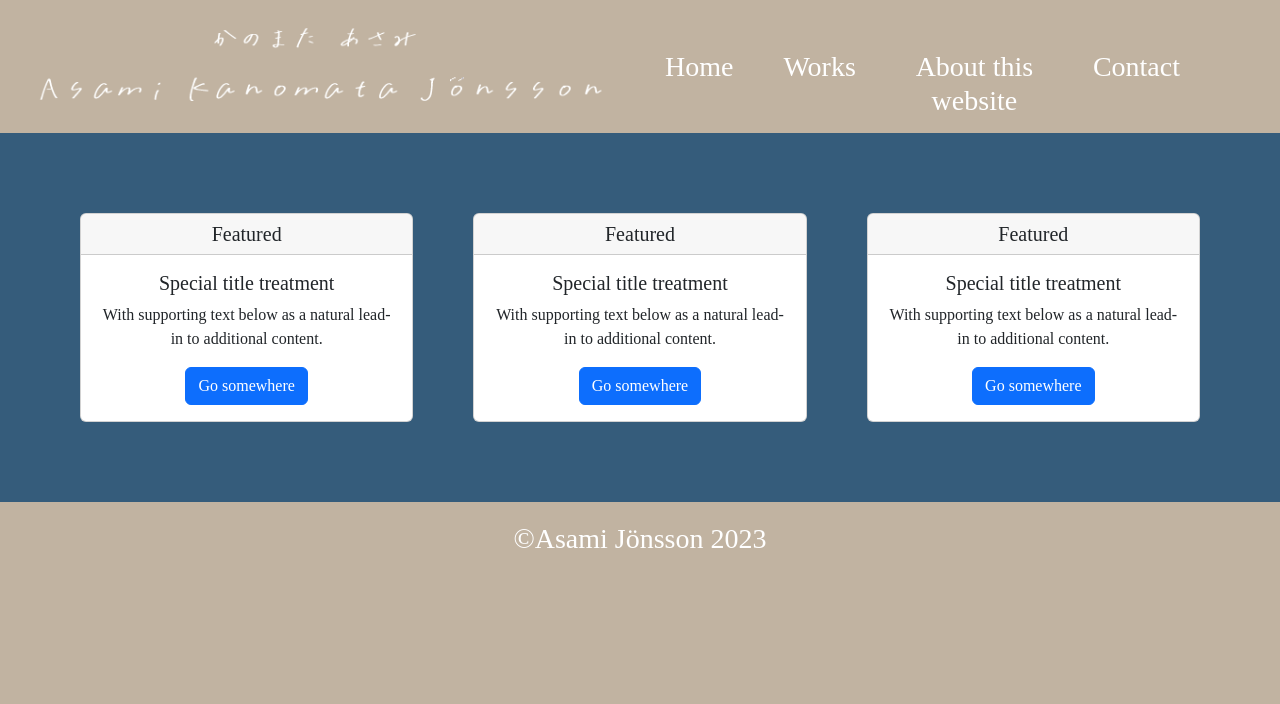
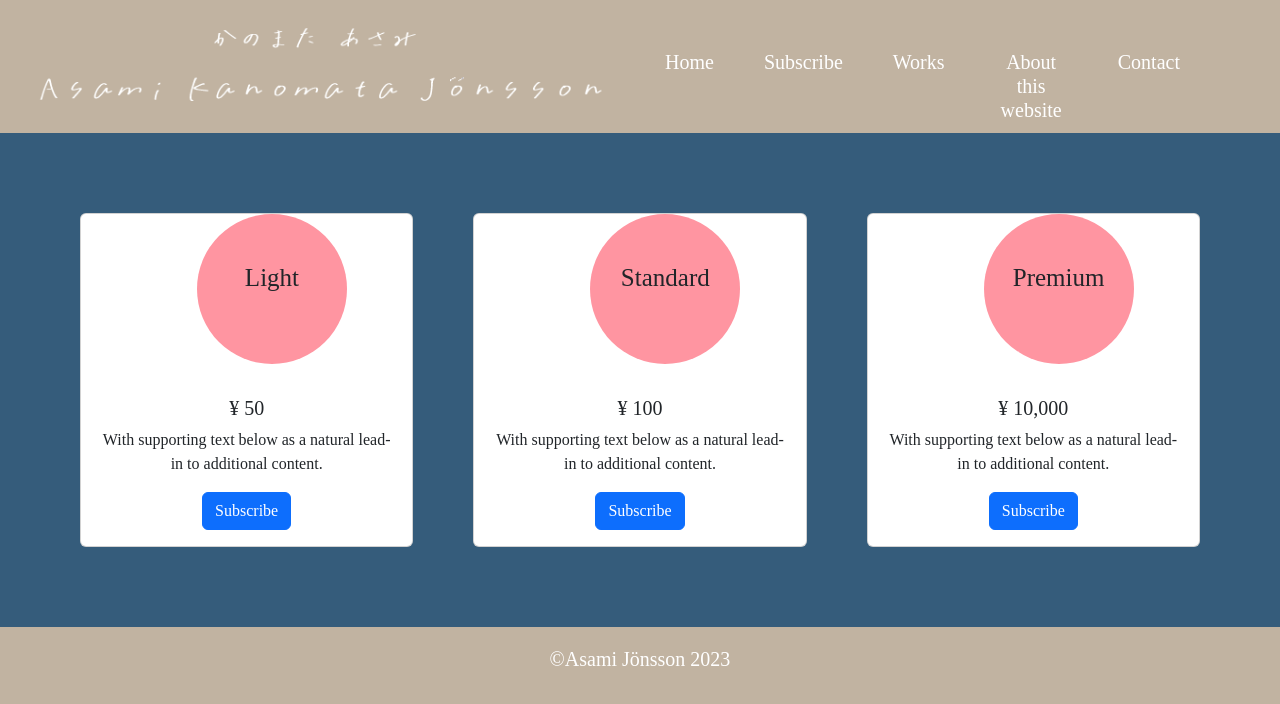
Before and after one commit to Asamijonsson/portfolio2023, a React (Create React App) app: page /subscribe in a window 1280 px wide. Shown: the top 704 px of the page. Built offline with nearby package versions, Linux system fonts and the light colour scheme.

Commit message:
Link subscribe

```diff
--- a/src/Color.module.css
+++ b/src/Color.module.css
@@ -1,5 +1,6 @@
 .primary{
     color: white;
+    font-size: 20px;
 
 }
 
--- a/src/NavLink.jsx
+++ b/src/NavLink.jsx
@@ -11,7 +11,9 @@ const NavLink = () => {
         <Link to={"/"} className={style.link} reloadDocument>
           <h3 className={colorstyle.primary}>Home</h3>
         </Link>
-
+        <Link to={"/subscribe"} className={style.link} reloadDocument>
+        <h3 className={colorstyle.primary}>Subscribe</h3>
+      </Link>
 
       <Link to={"/works"} className={style.link} reloadDocument>
         <h3 className={colorstyle.primary}>Works</h3>
--- a/src/Pages/Subscribe.jsx
+++ b/src/Pages/Subscribe.jsx
@@ -1,42 +1,65 @@
+import { motion } from "framer-motion"
 import Button from 'react-bootstrap/Button';
 import Card from 'react-bootstrap/Card';
 import style from "./Subscribe.module.css"
 
-const Subscribe=()=>{
+const Subscribe = () => {
 
-    return(
+  return (
+    <>
       <div className={style.subscribe}>
+
         <Card className={style.card}>
-      <Card.Header as="h5">Featured</Card.Header>
+
+          <motion.p
+            className={style.maintext}
+            whileHover={{ scale: 1.2 }}
+          >
+           <p className={style.text}> Light</p>
+          </motion.p>
           <Card.Body>
-        <Card.Title>Special title treatment</Card.Title>
+
+            <Card.Title>¥ 50</Card.Title>
             <Card.Text>
               With supporting text below as a natural lead-in to additional content.
             </Card.Text>
-        <Button variant="primary">Go somewhere</Button>
+            <Button variant="primary">Subscribe</Button>
           </Card.Body>
         </Card>
         <Card className={style.card}>
-      <Card.Header as="h5">Featured</Card.Header>
+        <motion.p
+            className={style.maintext}
+            whileHover={{ scale: 1.2 }}
+          >
+           <p className={style.text}>Standard</p>
+          </motion.p>
+
           <Card.Body>
-        <Card.Title>Special title treatment</Card.Title>
+            <Card.Title>¥ 100 </Card.Title>
             <Card.Text>
               With supporting text below as a natural lead-in to additional content.
             </Card.Text>
-        <Button variant="primary">Go somewhere</Button>
+            <Button variant="primary">Subscribe</Button>
           </Card.Body>
         </Card>
         <Card className={style.card}>
-      <Card.Header as="h5">Featured</Card.Header>
+        <motion.p
+            className={style.maintext}
+            whileHover={{ scale: 1.2 }}
+          >
+           <p className={style.text}>Premium</p>
+          </motion.p>
+
           <Card.Body>
-        <Card.Title>Special title treatment</Card.Title>
+            <Card.Title>¥ 10,000</Card.Title>
             <Card.Text>
               With supporting text below as a natural lead-in to additional content.
             </Card.Text>
-        <Button variant="primary">Go somewhere</Button>
+            <Button variant="primary">Subscribe</Button>
           </Card.Body>
         </Card>
       </div>
+    </>
   )
 }
 export default Subscribe
--- a/src/Pages/Subscribe.module.css
+++ b/src/Pages/Subscribe.module.css
@@ -2,10 +2,32 @@
     background-color: rgb(53, 92, 123);
     padding: 50px;
     display: flex;
+    text-align: center;
+
 }
+.art{
+    padding: 200px;
+}
+.maintext {
+    justify-content: flex;
+    height: 150px;
+    width: 150px;
+    font-size: 25px;
+  border: 3px black;
+  background-color:rgb(255, 149, 161);
+  border-radius: 50%;
+  justify-self: stretch;
+  max-width: 50%;
+margin-left: 35%;
+  }
+
+  .text{
+    padding-top: 45px;
+  }
 
 .card{
     margin: 30px;
+    text-align: center;
 }
 
 @media screen and (max-width: 768px) {
```
Lines whose indentation alone changed are shown as unchanged.
